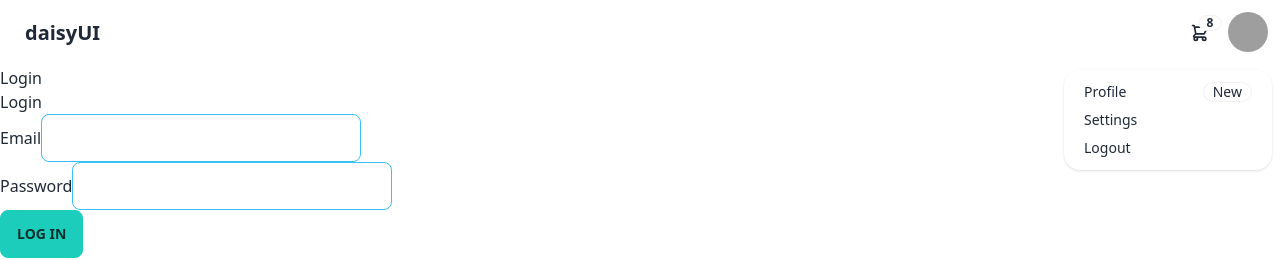
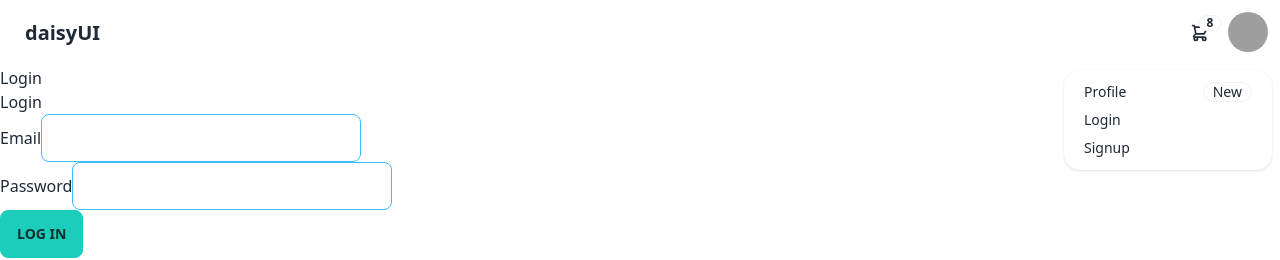
Before and after one commit to kdipto1/book-catalog-client, a React (Vite) app: page /login in a window 1280 px wide. Both pictures are taken after a click on the label 1248 px from the left and 32 px from the top of the page. Shown: the top 260 px of the page. Built offline with nearby package versions, Linux system fonts and the light colour scheme; grey boxes are pictures that could not be loaded.

Commit message:
user persiste bug fixed and navbar conditional login,signup and logout added

```diff
--- a/src/components/Login/LoginForm.tsx
+++ b/src/components/Login/LoginForm.tsx
@@ -4,7 +4,7 @@
 import { useForm } from "react-hook-form";
 import { useUserLoginMutation } from "../../redux/features/user/userApi";
 import { SerializedError } from "@reduxjs/toolkit";
-import { useAppDispatch } from "../../redux/hook";
+import { useAppDispatch, useAppSelector } from "../../redux/hook";
 import { loginUser } from "../../redux/features/user/userSlice";
 
 interface LoginFormValues {
--- a/src/layouts/Navbar.tsx
+++ b/src/layouts/Navbar.tsx
@@ -1,12 +1,18 @@
 import React from "react";
 import { Link } from "react-router-dom";
+import { useAppDispatch, useAppSelector } from "../redux/hook";
+import { removeUser } from "../redux/features/user/userSlice";
 
 export default function Navbar() {
+  const userId = useAppSelector((state) => state.userState.userId);
+  // const userId = localStorage.getItem("userId");
+  const dispatch = useAppDispatch();
+  console.log(userId);
   return (
     <div className="navbar bg-base-100">
       <div className="flex-1">
-        <Link to="/">
-          <a className="btn btn-ghost normal-case text-xl">daisyUI</a>
+        <Link className="btn btn-ghost normal-case text-xl" to="/">
+          daisyUI
         </Link>
       </div>
       <div className="flex-none">
@@ -59,12 +65,21 @@ export default function Navbar() {
                 <span className="badge">New</span>
               </a>
             </li>
-            <li>
-              <a>Settings</a>
-            </li>
-            <li>
-              <a>Logout</a>
-            </li>
+            {!userId && (
+              <>
+                <li>
+                  <Link to="/login">Login</Link>
+                </li>
+                <li>
+                  <Link to="/signup">Signup</Link>
+                </li>
+              </>
+            )}
+            {userId && (
+              <li>
+                <button onClick={() => dispatch(removeUser())}>Logout</button>
+              </li>
+            )}
           </ul>
         </div>
       </div>
--- a/src/redux/features/user/userSlice.ts
+++ b/src/redux/features/user/userSlice.ts
@@ -6,6 +6,10 @@ import type { PayloadAction } from "@reduxjs/toolkit";
 interface UserState {
   accessToken: string | null;
   userId: string | null;
+}
+interface IUserState {
+  accessToken: string;
+  userId: string;
 }
 
 // Define the initial state using that type
@@ -19,17 +23,21 @@ export const userStateSlice = createSlice({
   // `createSlice` will infer the state type from the `initialState` argument
   initialState,
   reducers: {
-    loginUser: (state, action: PayloadAction<UserState>) => {
-      localStorage.setItem("accessToken", action.payload.accessToken!);
-      localStorage.setItem("userId", action.payload.userId!);
+    loginUser: (state, action: PayloadAction<IUserState>) => {
+      localStorage.setItem("accessToken", action.payload.accessToken);
+      localStorage.setItem("userId", action.payload.userId);
+      state.accessToken = localStorage.getItem("accessToken");
+      state.userId = localStorage.getItem("userId");
     },
-    removeUser: (state, action: PayloadAction<UserState>) => {
+    removeUser: (state) => {
       localStorage.removeItem("accessToken");
       localStorage.removeItem("userId");
+      state.accessToken = null;
+      state.userId = null;
     },
   },
 });
 
-export const { loginUser } = userStateSlice.actions;
+export const { loginUser, removeUser } = userStateSlice.actions;
 
 export default userStateSlice.reducer;
--- a/src/redux/store.ts
+++ b/src/redux/store.ts
@@ -6,7 +6,7 @@ import userStateSlice from "./features/user/userSlice";
 export const store = configureStore({
   reducer: {
     counter: counterReducer,
-    user: userStateSlice,
+    userState: userStateSlice,
     [api.reducerPath]: api.reducer,
   },
   middleware: (getDefaultMiddleware) =>
```
